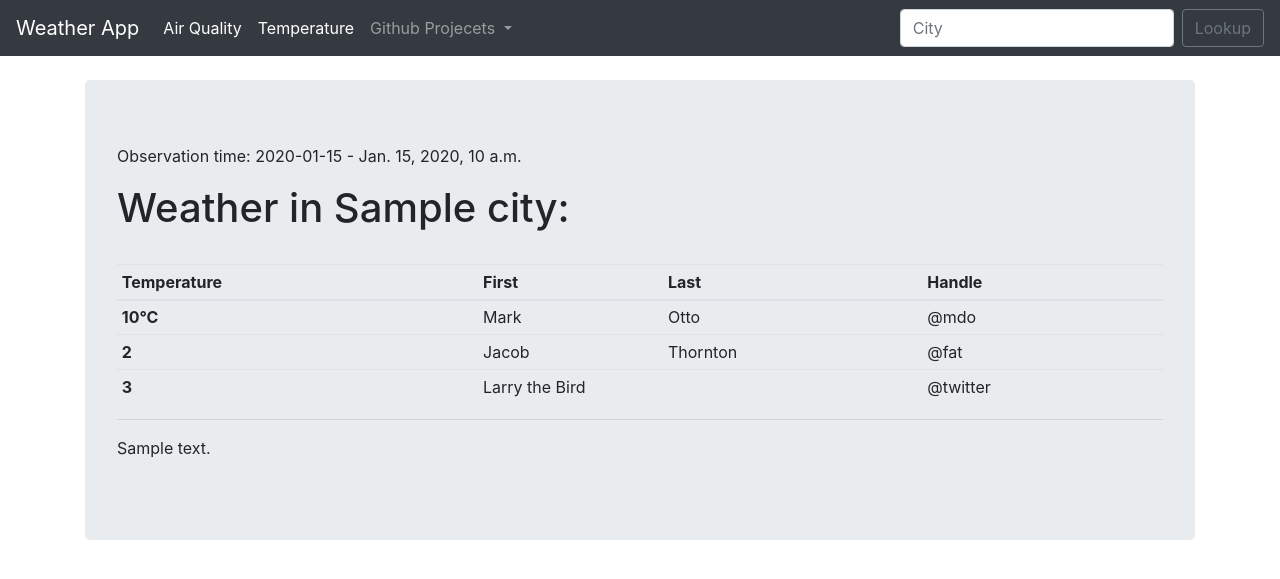
After one commit to TwoChill/WeatherApp, a Django app: template lookup/templates/temperature.html in a window 1280 px wide. The commit adds this page. Shown: the top 579 px of the page. Run offline with Django 3.2, Linux system fonts and the light colour scheme; the template is opened without the code that fills it: most values are stand-ins (such as "Sample title", 1, 10 or a date in 2020); some libraries are stand-ins or nearby versions.

Commit message:
Add page <Under Constructions>  Update info Jumbot

```diff
--- a/lookup/templates/base.html
+++ b/lookup/templates/base.html
@@ -23,14 +23,19 @@
 <!--
 		<nav class="navbar navbar-light" style="background-color: #e3f2fd;"></nav> -->
 		<nav class="navbar navbar-expand-lg navbar-dark bg-dark">
-			<a class="navbar-brand" href="{% url 'home' %}">Weather App</a>
+			<a class="navbar-brand" href="">Weather App</a>
 			<button class="navbar-toggler" type="button" data-toggle="collapse" data-target="#navbarSupportedContent" aria-controls="navbarSupportedContent" aria-expanded="false" aria-label="Toggle navigation">
 			<span class="navbar-toggler-icon"></span>
 			</button>
 
 			<div class="collapse navbar-collapse" id="navbarSupportedContent">
 				<ul class="navbar-nav mr-auto">
-
+					<li class="nav-item active">
+						<a class="nav-link" href="{% url 'home' %}">Air Quality <span class="sr-only">(current)</span></a>
+					  </li>
+					  <li class="nav-item active">
+						<a class="nav-link" href="{% url 'temperature' %}">Temperature <span class="sr-only">(current)</span></a>
+					  </li>
 					<li class="nav-item dropdown">
 						<a class="nav-link dropdown-toggle" href="#" id="navbarDropdown" role="button" data-toggle="dropdown" aria-haspopup="true" aria-expanded="false">
 							Github Projecets
--- /dev/null
+++ b/lookup/templates/temperature.html
@@ -0,0 +1,73 @@
+{% extends 'base.html' %}
+
+{% block content %}
+
+{% if api_json %}
+
+{% if api_json == "Error with API..." %}
+<!-- If an error occurs with the AO -->
+<div class="jumbotron {{ category_color }}">
+	<h1 class="display-6"> {{ aqi }} </h1>
+	<p class="lead">{{api_json.data.city.name}}{{ api_json.data.aqi }}</p>
+
+	<hr class="my-6">
+	<p> ERROR WITH API</p>
+</div>
+
+{% elif aqi == "An error has occurred!" %}
+<div class="jumbotron {{ category_color }}">
+	<h1 class="display-6"> {{ aqi }} </h1>
+	<p class="lead">{{api_json.data.city.name}}{{ api_json.data.aqi }}</p>
+
+	<hr class="my-6">
+	<p>An Error has occurred</p>
+</div>
+
+{% else %}
+
+<div class="jumbotron {{ category_color }}">
+	<p>Observation time: {{obsrvtime}} - {{date}}</p>
+	<h1 class="display-6">Weather in {{city}}:</h1><br>
+	<table class="table table-sm">
+			<thead>
+			  <tr>
+				<th scope="col">Temperature</th>
+				<th scope="col">First</th>
+				<th scope="col">Last</th>
+				<th scope="col">Handle</th>
+			  </tr>
+			</thead>
+			<tbody>
+			  <tr>
+				<th scope="row">{{temp}}°C</th>
+				<td>Mark</td>
+				<td>Otto</td>
+				<td>@mdo</td>
+			  </tr>
+			  <tr>
+				<th scope="row">2</th>
+				<td>Jacob</td>
+				<td>Thornton</td>
+				<td>@fat</td>
+			  </tr>
+			  <tr>
+				<th scope="row">3</th>
+				<td colspan="2">Larry the Bird</td>
+				<td>@twitter</td>
+			  </tr>
+			</tbody>
+		  </table>
+
+	<!-- <p class="lead">Temperature{{temp}}°C<br>
+		Feels like: {{feelslike}}</p> -->
+	<!-- <p class="lead">{{city}}, {{country}} - Air Quality Index: {{ api_json.data.aqi }}</p> -->
+
+	<hr class="my-6">
+	<p> {{ w_description }}</p>
+</div>
+
+{% endif %}
+{% endif %}
+
+
+{% endblock %}
--- a/lookup/urls.py
+++ b/lookup/urls.py
@@ -7,6 +7,7 @@ urlpatterns = [
     # 2. the actual HTML PAGE.
     # 3. to VIEWS (Brains behind the scene with python. Use python to reflect in our APP/WebPage)
     path('', views.home, name='home'),
+    path('temperature.html', views.temperature, name='temperature')
     # path('aboutme.html', views.aboutme, name='aboutme'),
 
 
```
Also changed, not shown: lookup/templates/home.html (+6 -5 lines), lookup/views.py (+96 -18 lines).
